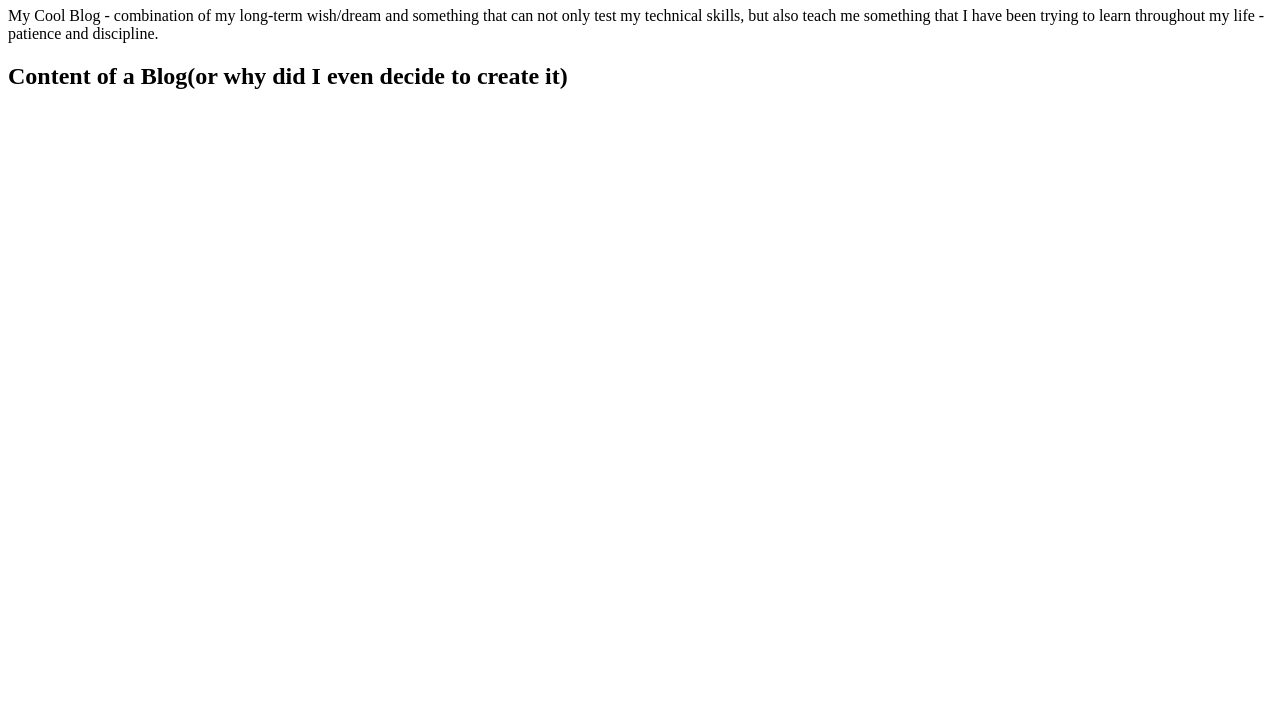
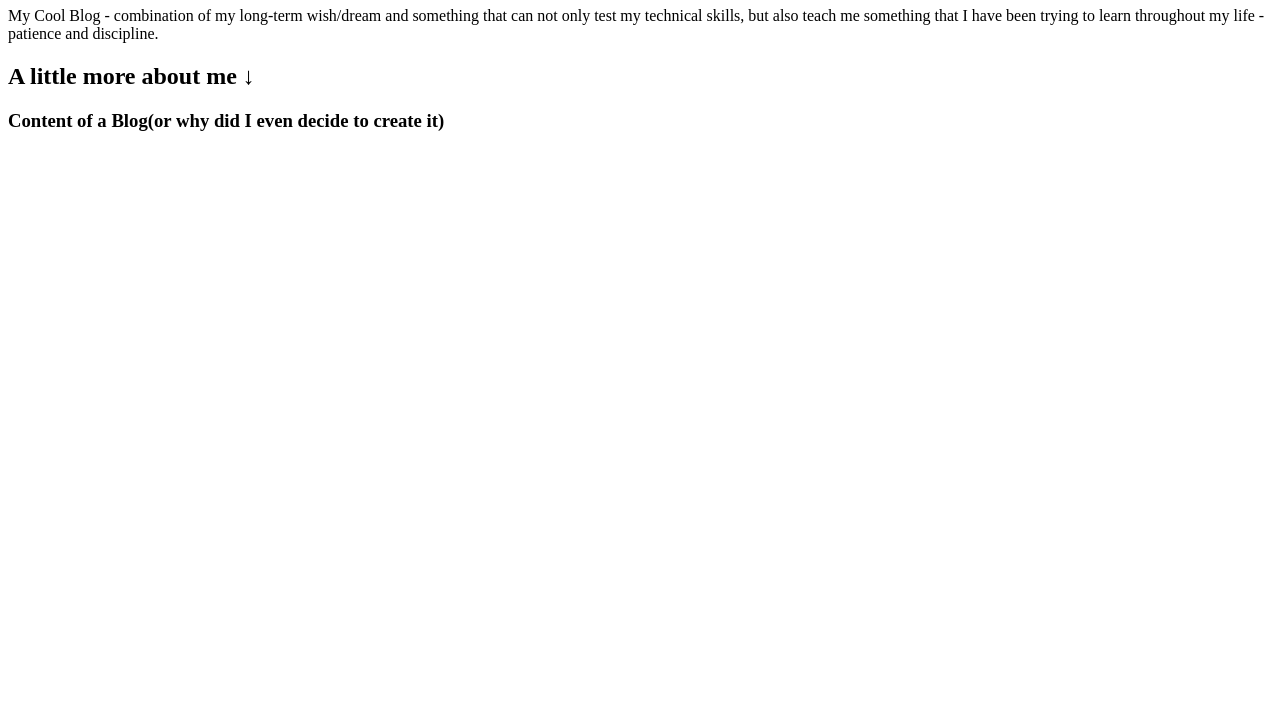
Before and after one commit to mukha-cmd/my_cool_blog, a plain HTML site: page about.html in a window 1280 px wide. Shown: the part 99-800 px from the top of the page. Drawn offline with Linux system fonts and the light colour scheme.

Commit message:
some changes

```diff
--- a/about.html
+++ b/about.html
@@ -17,7 +17,9 @@
             technical skills, but also teach me something that I have been trying to learn
             throughout my life - patience and discipline.</p>
         </p>
-    <h2>Content of a Blog(or why did I even decide to create it)</h2>
+    <h2>A little more about me ↓ </h2>
+        <p></p>
+    <h3>Content of a Blog(or why did I even decide to create it)</h3>
         <p></p>
 </body>
 </html>
```
